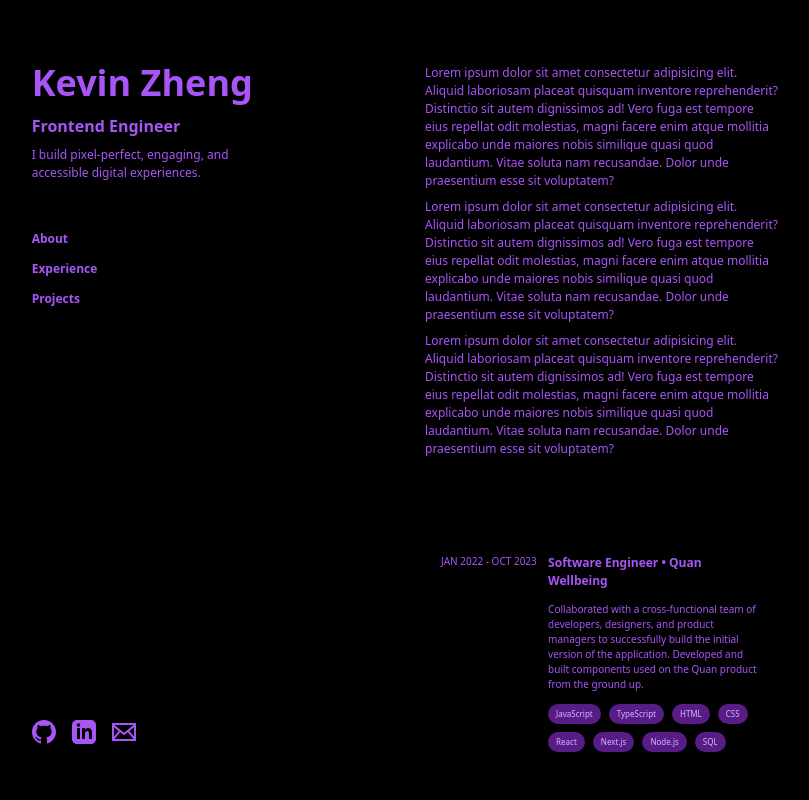
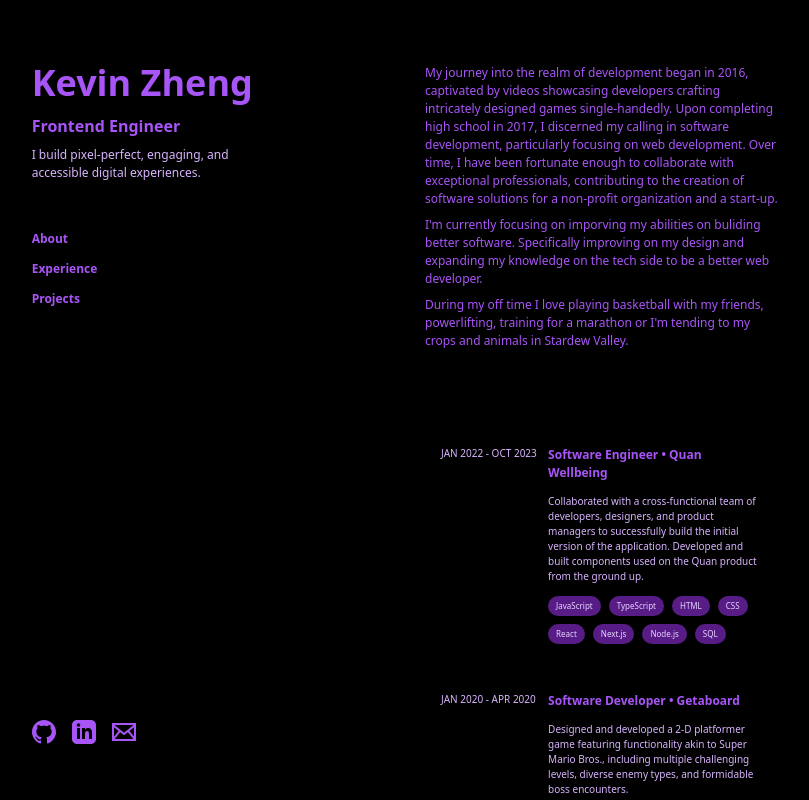
Before and after one commit to KevinZheng99/portfolio-v2, a React (Vite) app: page / in a window 1280 px wide. Shown: the top 800 px of the page, without its empty margins (235-1044 px from the left). Built offline with nearby package versions, Linux system fonts and the light colour scheme.

Commit message:
Updated design and About section

```diff
--- a/src/components/Hero/Header.jsx
+++ b/src/components/Hero/Header.jsx
@@ -9,7 +9,7 @@ function Header() {
         <h2 className="text-purple-500 text-base font-bold mt-1">
           Frontend Engineer
         </h2>
-        <p className="text-purple-500 text-xs mt-2 w-3/5">
+        <p className="text-purple-300 text-xs mt-2 w-3/5">
           I build pixel-perfect, engaging, and accessible digital experiences.
         </p>
         <Navigator />
--- a/src/components/RightContent.jsx
+++ b/src/components/RightContent.jsx
@@ -8,18 +8,18 @@ function RightContainer() {
     <div className=" text-purple-500 w-1/2 py-16">
       <About />
       <Experience>
-        <p className="w-1/3 text-xxs">JAN 2022 - OCT 2023</p>
+        <p className="w-1/3 text-xxs text-purple-300">JAN 2022 - OCT 2023</p>
         <div className="flex flex-col w-2/3 gap-3">
-          <p className="text-xs font-bold">
+          <p className="text-xs font-bold ">
             Software Engineer • Quan Wellbeing
           </p>
-          <p className="text-xxs">
+          <p className="text-xxs text-purple-300">
             Collaborated with a cross-functional team of developers, designers,
             and product managers to successfully build the initial version of
             the application. Developed and built components used on the Quan
             product from the ground up.
           </p>
-          <ul className="flex flex-wrap gap-2 text-xxxs text-purple-300">
+          <ul className="flex flex-wrap gap-2 text-xxxs text-purple-200">
             {QuanSkills.map((skill) => (
               <li key={skill} className="px-2 py-1 bg-purple-900 rounded-2xl">
                 {skill}
@@ -29,15 +29,15 @@ function RightContainer() {
         </div>
       </Experience>
       <Experience>
-        <p className="w-1/3 text-xxs">JAN 2020 - APR 2020</p>
+        <p className="w-1/3 text-xxs text-purple-300">JAN 2020 - APR 2020</p>
         <div className="flex flex-col w-2/3 gap-3">
-          <p className="text-xs font-bold">Software Developer • Getaboard</p>
-          <p className="text-xxs">
+          <p className="text-xs font-bold ">Software Developer • Getaboard</p>
+          <p className="text-xxs text-purple-300">
             Designed and developed a 2-D platformer game featuring functionality
             akin to Super Mario Bros., including multiple challenging levels,
             diverse enemy types, and formidable boss encounters.
           </p>
-          <ul className="flex flex-wrap gap-2 text-xxxs text-purple-300">
+          <ul className="flex flex-wrap gap-2 text-xxxs text-purple-200">
             {GetaboardSkills.map((skill) => (
               <li key={skill} className="px-2 py-1 bg-purple-900 rounded-2xl">
                 {skill}
--- a/src/components/Sections/About.jsx
+++ b/src/components/Sections/About.jsx
@@ -2,28 +2,23 @@ function About() {
   return (
     <div className="flex flex-col text-xs gap-2 mb-20">
       <p>
-        Lorem ipsum dolor sit amet consectetur adipisicing elit. Aliquid
-        laboriosam placeat quisquam inventore reprehenderit? Distinctio sit
-        autem dignissimos ad! Vero fuga est tempore eius repellat odit
-        molestias, magni facere enim atque mollitia explicabo unde maiores nobis
-        similique quasi quod laudantium. Vitae soluta nam recusandae. Dolor unde
-        praesentium esse sit voluptatem?
+        My journey into the realm of development began in 2016, captivated by
+        videos showcasing developers crafting intricately designed games
+        single-handedly. Upon completing high school in 2017, I discerned my
+        calling in software development, particularly focusing on web
+        development. Over time, I have been fortunate enough to collaborate with
+        exceptional professionals, contributing to the creation of software
+        solutions for a non-profit organization and a start-up.
       </p>
       <p>
-        Lorem ipsum dolor sit amet consectetur adipisicing elit. Aliquid
-        laboriosam placeat quisquam inventore reprehenderit? Distinctio sit
-        autem dignissimos ad! Vero fuga est tempore eius repellat odit
-        molestias, magni facere enim atque mollitia explicabo unde maiores nobis
-        similique quasi quod laudantium. Vitae soluta nam recusandae. Dolor unde
-        praesentium esse sit voluptatem?
+        I&apos;m currently focusing on imporving my abilities on buliding better
+        software. Specifically improving on my design and expanding my knowledge
+        on the tech side to be a better web developer.
       </p>
       <p>
-        Lorem ipsum dolor sit amet consectetur adipisicing elit. Aliquid
-        laboriosam placeat quisquam inventore reprehenderit? Distinctio sit
-        autem dignissimos ad! Vero fuga est tempore eius repellat odit
-        molestias, magni facere enim atque mollitia explicabo unde maiores nobis
-        similique quasi quod laudantium. Vitae soluta nam recusandae. Dolor unde
-        praesentium esse sit voluptatem?
+        During my off time I love playing basketball with my friends,
+        powerlifting, training for a marathon or I&apos;m tending to my crops
+        and animals in Stardew Valley.
       </p>
     </div>
   );
--- a/src/components/Sections/Projects.jsx
+++ b/src/components/Sections/Projects.jsx
@@ -18,7 +18,7 @@ function Projects() {
             />
             <div className="flex flex-col w-2/3 gap-3">
               <p className="text-xs font-bold">Computron</p>
-              <p className="text-xxs">
+              <p className="text-xxs text-purple-300">
                 {`Game that helps people learn coding logic and techniques that is
                 similar to games like "Human Resource Machine" and
                 "7 Billion Humans".`}
@@ -39,7 +39,7 @@ function Projects() {
             />
             <div className="flex flex-col w-2/3 gap-3">
               <p className="text-xs font-bold">Crunchyroll Landing Page</p>
-              <p className="text-xxs">
+              <p className="text-xxs text-purple-300">
                 Created a landing page to be responsive and compatible with any
                 device.
               </p>
```
